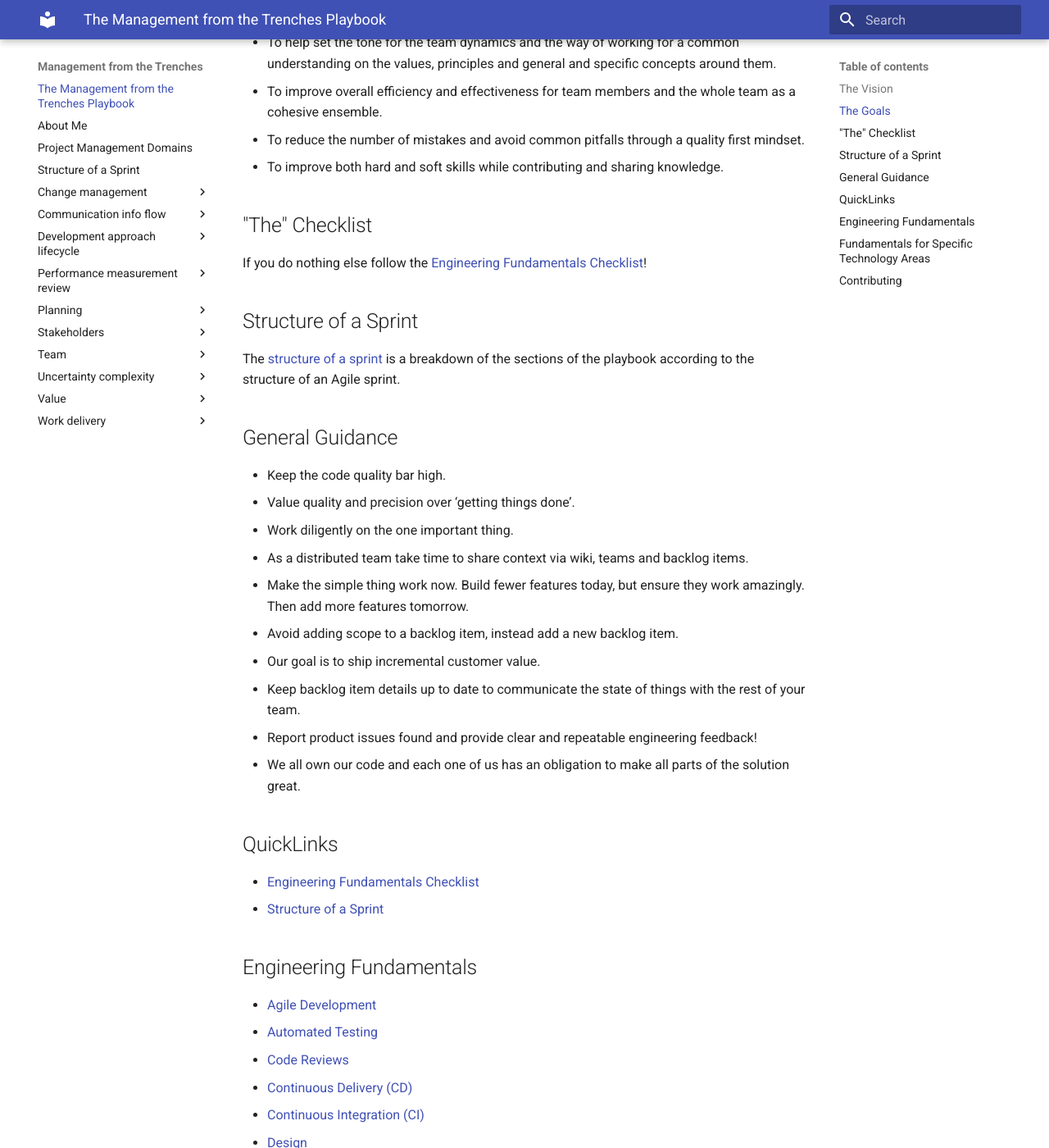
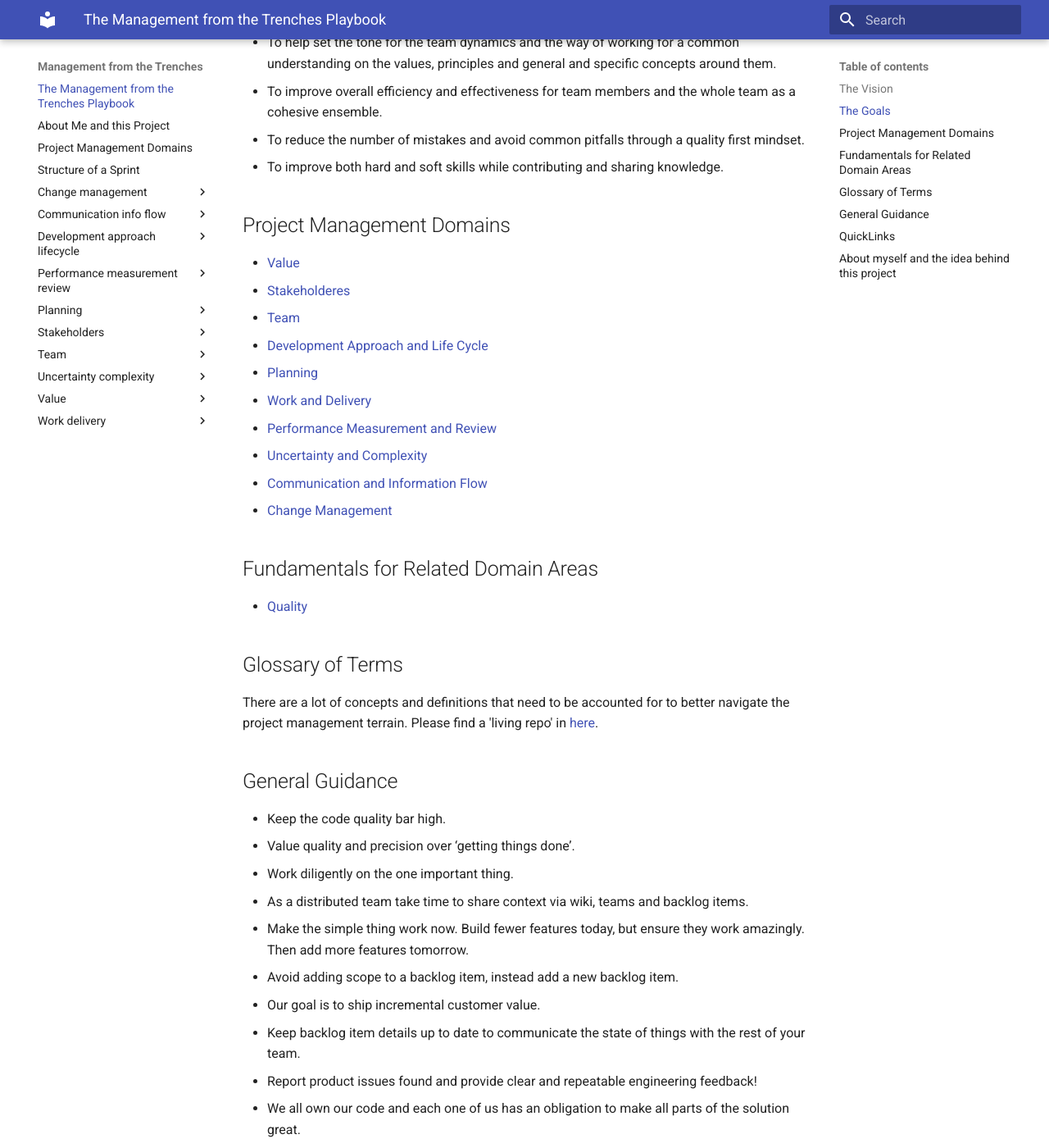
Before and after one commit to bmhash/bmhash.github.io, an MkDocs documentation site: the page built from docs/index.md, in a window 1280 px wide and 1400 px high, scrolled down 930 px. Shown: the whole window at 82% size. Built offline with MkDocs 1.6.1 and Material for MkDocs 9.7.7, drawn with Linux system fonts in a browser that asks for light colours; some of the changed text lies outside the part shown.

Commit message:
update index, pm domains and about me sections

```diff
--- a/docs/index.md
+++ b/docs/index.md
@@ -28,13 +28,30 @@ Following the vision for the playbook, there is a need to set goals and objetive
 * To improve both hard and soft skills while contributing and sharing knowledge.
 
 
-## "The" Checklist
+## Project Management Domains
 
-If you do nothing else follow the [Engineering Fundamentals Checklist](ENG-FUNDAMENTALS-CHECKLIST.md)!
+* [Value](value/index.md)
+* [Stakeholderes](stakeholders/index.md)
+* [Team](team/index.md)
+* [Development Approach and Life Cycle](development-approach-lifecycle/index.md)
+* [Planning](planning/index.md)
+* [Work and Delivery](work-delivery/index.md)
+* [Performance Measurement and Review](performance-measurement-review/index.md)
+* [Uncertainty and Complexity](uncertainty-complexity/index.md)
+* [Communication and Information Flow](communication-info-flow/index.md)
+* [Change Management](change-management/index.md)
 
-## Structure of a Sprint
 
-The [structure of a sprint](SPRINT-STRUCTURE.md) is a breakdown of the sections of the playbook according to the structure of an Agile sprint.
+## Fundamentals for Related Domain Areas
+
+* [Quality](quality/index.md)
+
+
+## Glossary of Terms
+
+There are a lot of concepts and definitions that need to be accounted for to better navigate the project management terrain.
+Please find a 'living repo' in [here](PM-domains.md).
+
 
 ## General Guidance
 
@@ -49,31 +66,12 @@ The [structure of a sprint](SPRINT-STRUCTURE.md) is a breakdown of the sections
 * Report product issues found and provide clear and repeatable engineering feedback!
 * We all own our code and each one of us has an obligation to make all parts of the solution great.
 
+
 ## QuickLinks
 
-* [Engineering Fundamentals Checklist](ENG-FUNDAMENTALS-CHECKLIST.md)
-* [Structure of a Sprint](SPRINT-STRUCTURE.md)
+* [Glossary of Terms](PM-domains.md)
 
-## Engineering Fundamentals
 
-* [Agile Development](agile-development/README.md)
-* [Automated Testing](automated-testing/README.md)
-* [Code Reviews](code-reviews/README.md)
-* [Continuous Delivery (CD)](continuous-delivery/README.md)
-* [Continuous Integration (CI)](continuous-integration/README.md)
-* [Design](design/README.md)
-* [Developer Experience](developer-experience/README.md)
-* [Documentation](documentation/README.md)
-* [Engineering Feedback](engineering-feedback/README.md)
-* [Observability](observability/README.md)
-* [Reliability](reliability/README.md)
-* [Security](security/README.md)
-* [Source Control](source-control/README.md)
+## About myself and the idea behind this project
 
-## Fundamentals for Specific Technology Areas
-
-* [Machine Learning Fundamentals](machine-learning/README.md)
-
-## Contributing
-
-See [CONTRIBUTING.md](https://github.com/microsoft/code-with-engineering-playbook/tree/master/CONTRIBUTING.md) for contribution guidelines.
+Please see [About Me and this Project](AboutMe.md) for more details about who I am and the idea that started this project.
```
Also changed, not shown: docs/AboutMe.md (+9 -5 lines), docs/PM-domains.md (+9 -9 lines).
